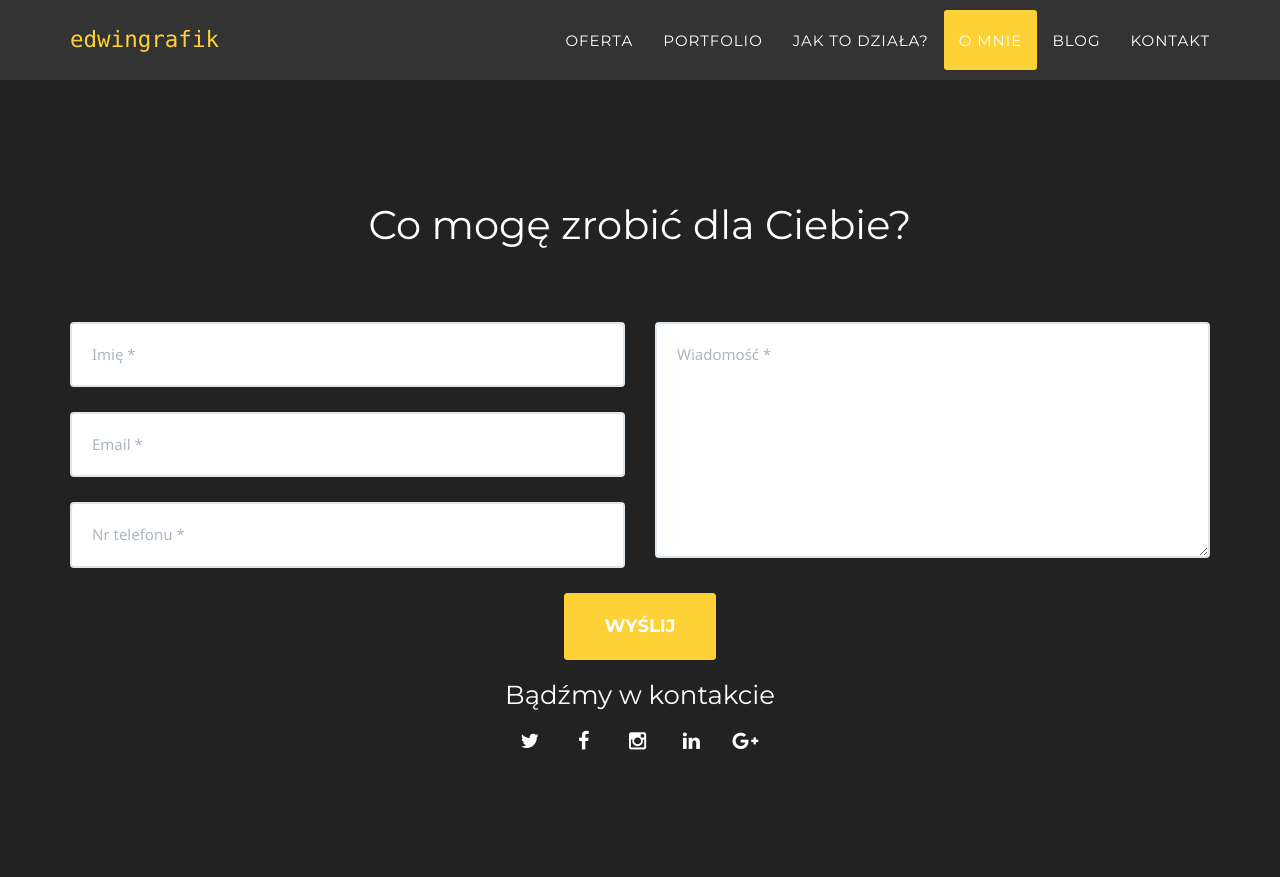
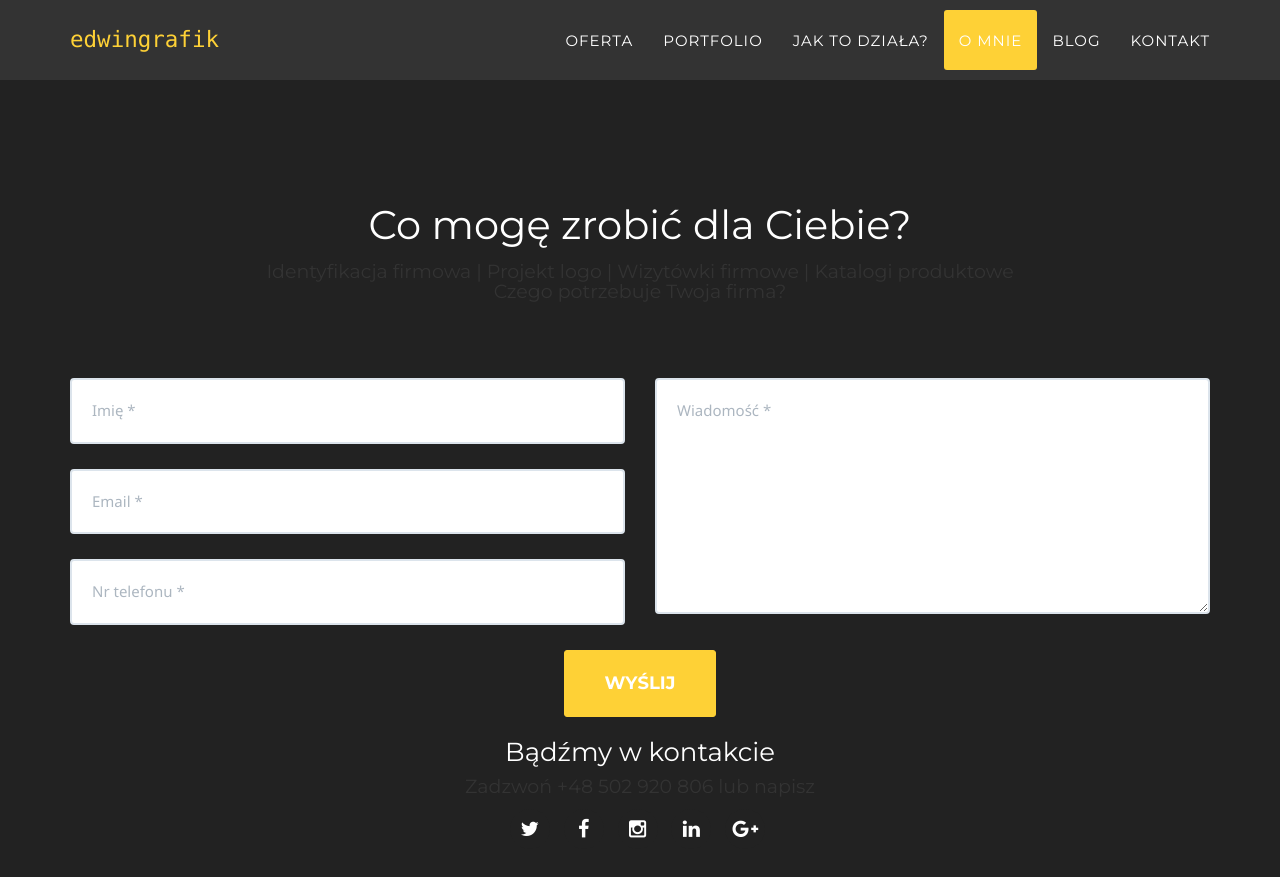
Before and after one commit to edwingrafik/edwingrafik.github.io, a Jekyll site: the page built from index.html, in a window 1280 px wide and 900 px high, scrolled down 5550 px. Shown: the top 877 px of the window. Built offline with Jekyll 4.4.1, drawn with Linux system fonts in a browser that asks for light colours; some web fonts are replaced.

Commit message:
Update contact.html

```diff
--- a/_includes/contact.html
+++ b/_includes/contact.html
@@ -3,6 +3,7 @@
     <div class="row">
       <div class="col-lg-12 text-center">
         <h2 class="section-heading">Co mogę zrobić dla Ciebie?</h2>
+        <h4>Identyfikacja firmowa | Projekt logo | Wizytówki firmowe | Katalogi produktowe<br>Czego potrzebuje Twoja firma?</h4>
         <h3 class="section-subheading text-muted"></h3>
       </div>
     </div>
@@ -39,6 +40,7 @@
         </form>
         <div class="col-md-12 text-center">
           <h3 class="section-heading">Bądźmy w kontakcie</h3>
+          <h4>Zadzwoń +48 502 920 806 lub napisz <a href="mailto:edwingawron@gmail.com"></a></h4>
           <ul class="list-inline social-buttons">
             {% for network in site.social %}
             <li>
```
